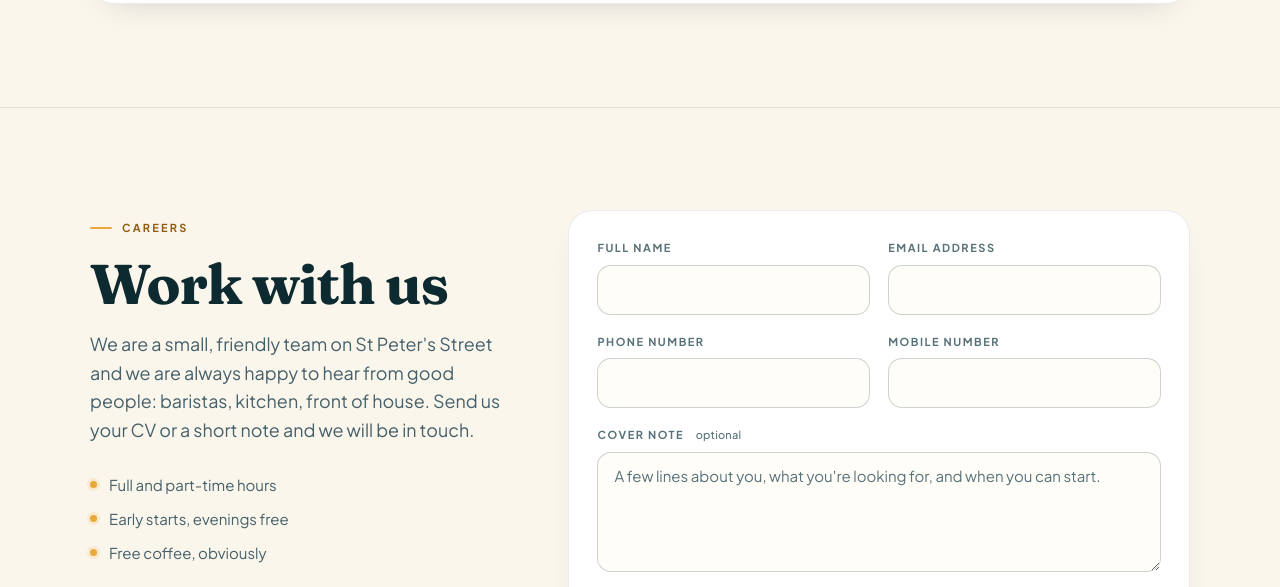
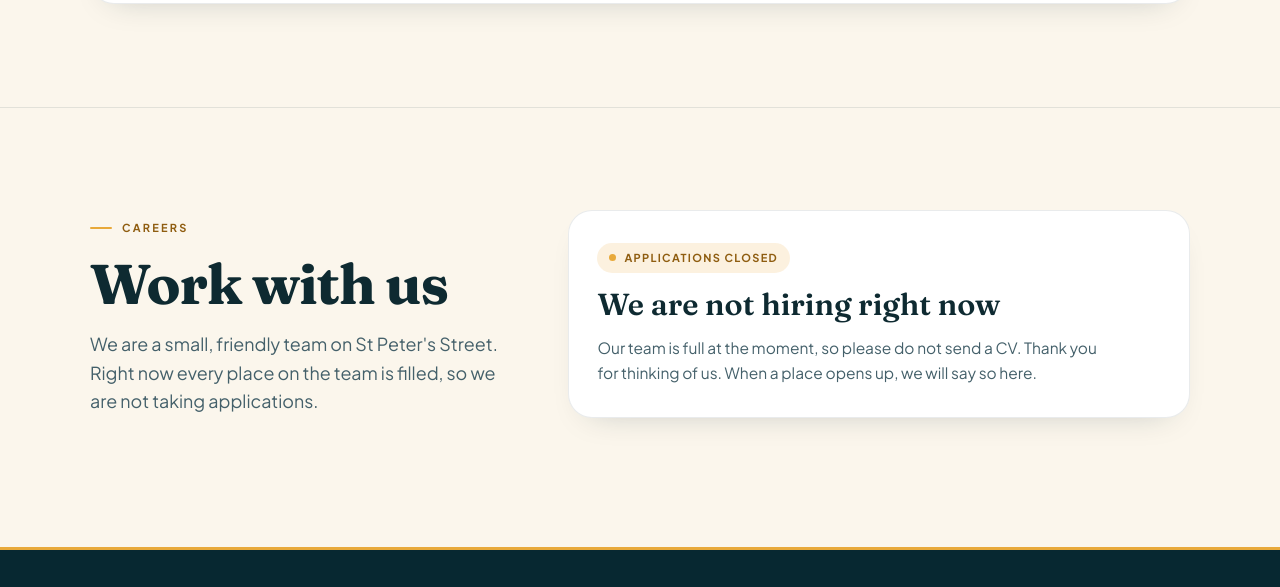
Before and after one commit to stevenmcginty/cafe-roma-homepage, a website: page index.html in a window 1280 px wide. Shown: the part 7238-7825 px from the top of the page. Drawn offline with Linux system fonts and the light colour scheme; files whose address does not match are found by name.

Commit message:
feat(careers): pause hiring and say so on the site
The careers form is hidden behind a data-hiring switch and replaced by an
"Applications closed" notice. The apply endpoint turns every post away
with a 503 while HIRING is false. HANDOFF.md says how to reopen.

Co-Authored-By: Claude Opus 5.5 (1M context) <noreply@anthropic.com>
Claude-Session: https://claude.ai/code/session_01M5vex6JrGjRFfZLVrEYCmZ

```diff
--- a/index.html
+++ b/index.html
@@ -654,23 +654,32 @@
   <!-- =========================================================
        Careers
        ========================================================= -->
-  <section class="sec" id="careers">
+  <!-- Hiring switch: data-hiring="closed" shows the notice and hides the form.
+       To reopen, set it to "open" and set HIRING = true in api/apply.mjs. -->
+  <section class="sec" id="careers" data-hiring="closed">
     <div class="container">
       <div class="careers-grid">
         <div class="careers-intro">
           <div class="sec-head">
             <span class="eyebrow reveal">Careers</span>
             <h2 class="sec-title reveal delay-1">Work with us</h2>
-            <p class="lede reveal delay-2">We are a small, friendly team on St Peter's Street and we are always happy to hear from good people: baristas, kitchen, front of house. Send us your CV or a short note and we will be in touch.</p>
+            <p class="lede reveal delay-2 hiring-closed-only">We are a small, friendly team on St Peter's Street. Right now every place on the team is filled, so we are not taking applications.</p>
+          <p class="lede reveal delay-2 hiring-open-only">We are a small, friendly team on St Peter's Street and we are always happy to hear from good people: baristas, kitchen, front of house. Send us your CV or a short note and we will be in touch.</p>
           </div>
-          <ul class="careers-points reveal delay-2">
+          <ul class="careers-points reveal delay-2 hiring-open-only">
             <li>Full and part-time hours</li>
             <li>Early starts, evenings free</li>
             <li>Free coffee, obviously</li>
           </ul>
         </div>
 
-        <form class="careers-form glass reveal delay-1" id="careersForm" action="/api/apply" method="post" enctype="multipart/form-data" novalidate>
+        <div class="careers-closed glass reveal delay-1 hiring-closed-only" role="status">
+          <span class="closed-pill">Applications closed</span>
+          <h3 class="closed-title">We are not hiring right now</h3>
+          <p>Our team is full at the moment, so please do not send a CV. Thank you for thinking of us. When a place opens up, we will say so here.</p>
+        </div>
+
+        <form class="careers-form glass reveal delay-1 hiring-open-only" id="careersForm" action="/api/apply" method="post" enctype="multipart/form-data" novalidate>
           <div class="field-row">
             <label class="field">
               <span class="field-label">Full name</span>
--- a/styles.css
+++ b/styles.css
@@ -1796,6 +1796,32 @@ strong, b { font-weight: 700; }
   background: var(--gold);
   box-shadow: 0 0 0 3px var(--gold-soft);
 }
+
+/* Hiring switch: #careers[data-hiring="closed"] shows the notice, "open" shows the form */
+#careers[data-hiring="closed"] .hiring-open-only,
+#careers:not([data-hiring="closed"]) .hiring-closed-only { display: none; }
+.careers-closed { padding: 32px 28px; display: grid; gap: 14px; justify-items: start; }
+.closed-pill {
+  display: inline-flex;
+  align-items: center;
+  gap: 8px;
+  padding: 6px 12px;
+  border-radius: 999px;
+  font-size: 11px;
+  font-weight: 700;
+  letter-spacing: 0.12em;
+  text-transform: uppercase;
+  color: var(--gold-text);
+  background: var(--gold-soft);
+}
+.closed-pill::before {
+  content: '';
+  width: 7px; height: 7px;
+  border-radius: 50%;
+  background: var(--gold);
+}
+.closed-title { font-family: var(--font-display); font-size: clamp(1.5rem, 2.4vw, 1.9rem); font-weight: 600; line-height: 1.15; }
+.careers-closed p { color: var(--muted); font-size: 15.5px; max-width: 46ch; }
 
 .careers-form { padding: 28px; display: grid; gap: 18px; }
 .field-row { display: grid; grid-template-columns: 1fr 1fr; gap: 18px; }
@@ -2473,6 +2499,7 @@ strong, b { font-weight: 700; }
 @media (max-width: 560px) {
   .field-row { grid-template-columns: 1fr; }
   .careers-form { padding: 20px; }
+  .careers-closed { padding: 24px 20px; }
   .points { grid-template-columns: 1fr; gap: 10px; }
   .point { min-height: 0; padding: 16px 18px; flex-direction: row; align-items: flex-start; gap: 14px; }
   .stats { gap: 10px; }
```
Also changed, not shown: HANDOFF.md (+33 -0 lines), api/apply.mjs (+8 -0 lines).
